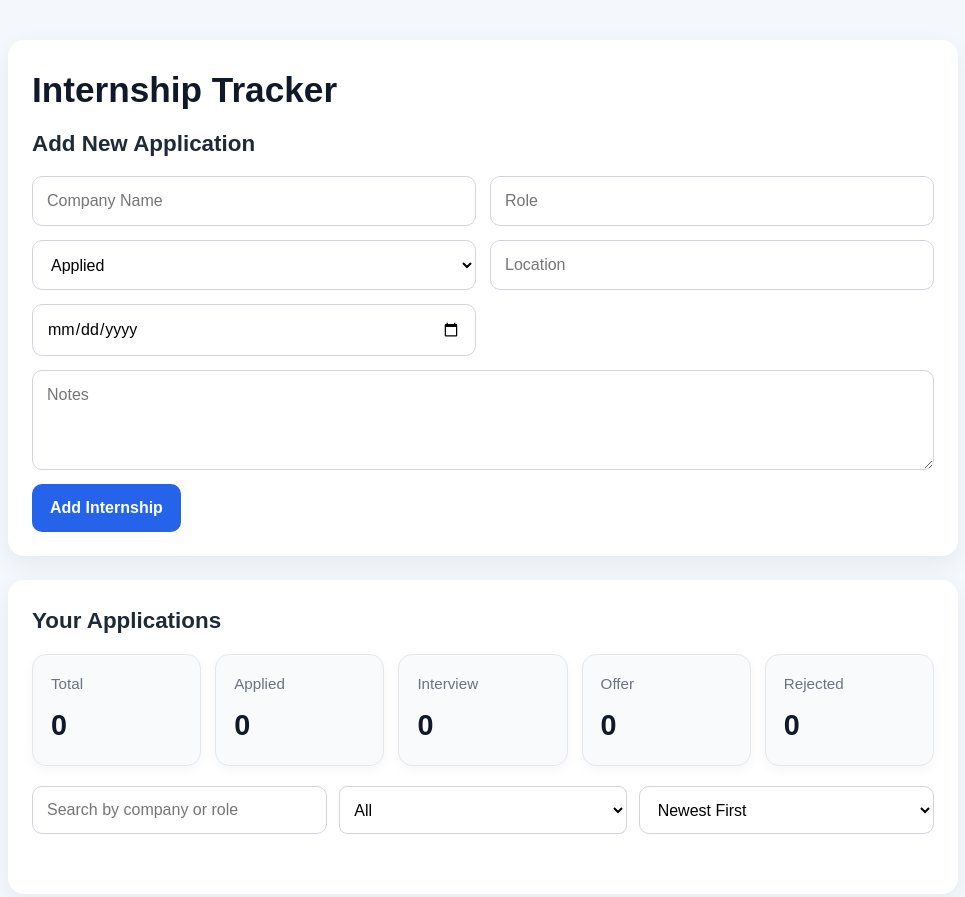
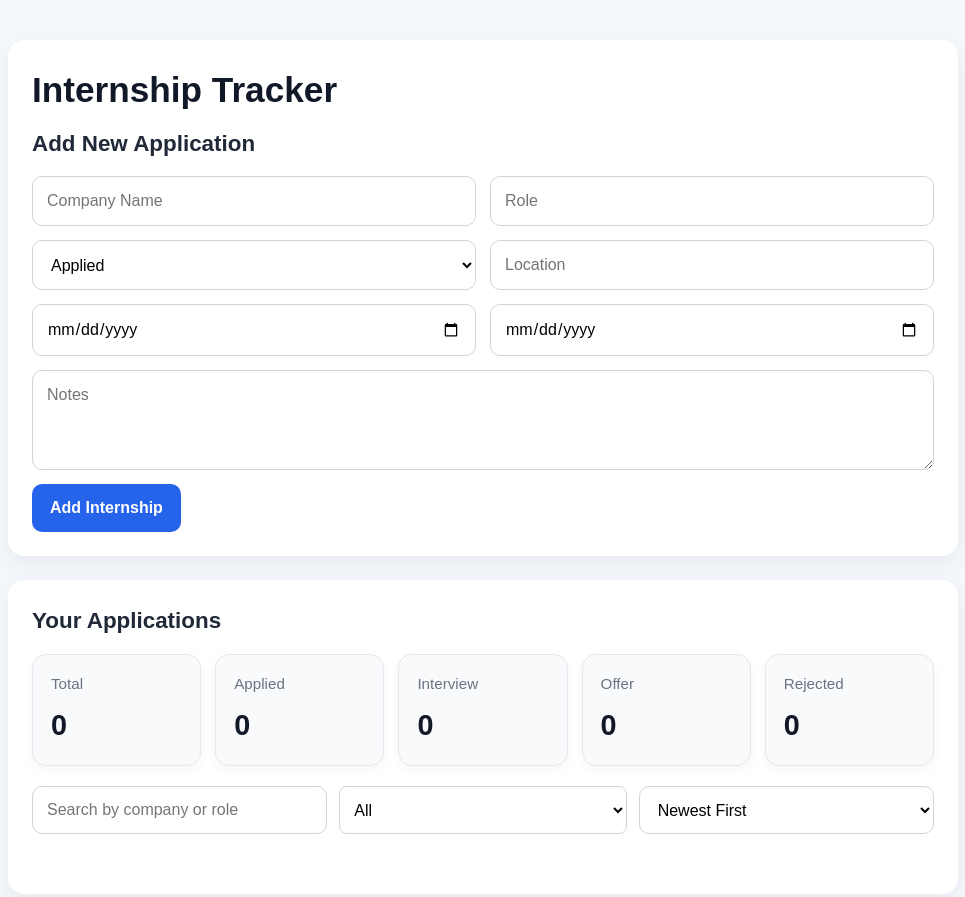
Before and after one commit to EnitaH/internship-tracker, a website: page public/index.html in a window 1280 px wide. Shown: the whole page, without its empty margins (157-1122 px from the left). Drawn offline with Linux system fonts and the light colour scheme; no server answers.

Commit message:
Update deadline tracking

```diff
--- a/public/index.html
+++ b/public/index.html
@@ -25,6 +25,7 @@
 
         <input type="text" id="location" placeholder="Location">
         <input type="date" id="date_applied">
+        <input type="date" id="deadline">
         <textarea id="notes" placeholder="Notes"></textarea>
 
     <div class="form-actions">
```
